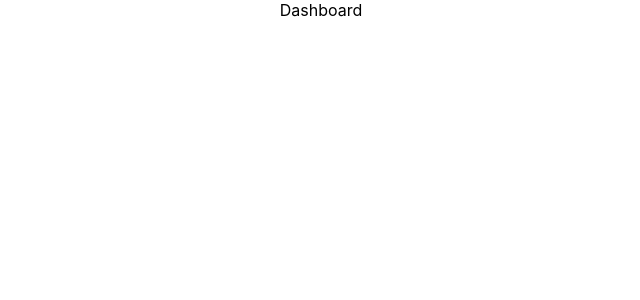
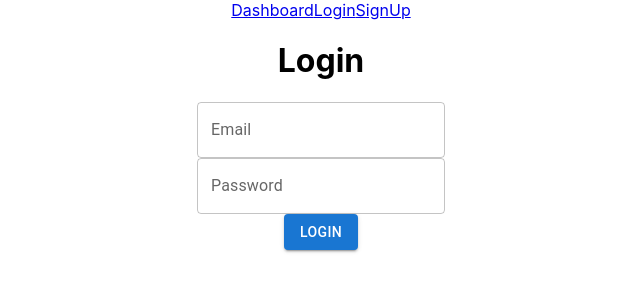
Before and after one commit to sreerag-rajan/teacher-knows-client, a React (Create React App) app: page /login in a window 1280 px wide. Shown: the top 300 px of the page, without its empty margins (319-959 px from the left). Built offline with nearby package versions, Linux system fonts and the light colour scheme.

Commit message:
basic Signup and login functionality complete

```diff
--- a/src/AllRoutes/AllRoutes.jsx
+++ b/src/AllRoutes/AllRoutes.jsx
@@ -1,5 +1,7 @@
 import { Route,Routes } from "react-router-dom"
-import { SignUp } from "../Pages/SignUp/SignUp"
+import { Login } from "../Pages/Auth/Login/Login"
+import { SignUp } from "../Pages/Auth/SignUp/SignUp"
+import { Dashboard } from "../Pages/Dashboard/Dashboard"
 
 
 export const AllRoutes = ()=>{
@@ -8,7 +10,8 @@ export const AllRoutes = ()=>{
             <Route path="/" element={"Home"}/>
             {/* <Route path="/auth" element={<Auth/>}/> */}
             <Route path='/signup' element={<SignUp/>}/>
-            <Route path="/:userid" element = {"Dashboard"}/>
+            <Route path='/login' element={<Login/>}/>
+            <Route path="/dashboard" element = {<Dashboard/>}/>
         </Routes>
     )
 }
--- a/src/App.jsx
+++ b/src/App.jsx
@@ -4,8 +4,19 @@ import 'react-toastify/dist/ReactToastify.css';
 import { Navbar } from './Pages/Navbar/Navbar'
 import { AllRoutes } from './AllRoutes/AllRoutes'
 import { Footer } from './Pages/Footer/Footer'
+import { useEffect } from 'react';
+import { useDispatch } from 'react-redux';
+import { setUser } from './Redux/Auth/auth.action';
 
 function App() {
+  const dispatch = useDispatch()
+  useEffect(()=>{
+    let user = JSON.parse(localStorage.getItem('__tk_user'));
+    let token = JSON.parse(localStorage.getItem('__tk_userToken'))
+    if(user){
+      dispatch(setUser({...user, token}))
+    }
+  },[])
   return (
     <div className="App">
         <Navbar/>
--- /dev/null
+++ b/src/Pages/Auth/Login/Login.jsx
@@ -0,0 +1,64 @@
+import { Button, CircularProgress, TextField } from "@mui/material";
+import { useDispatch, useSelector } from "react-redux";
+import { useState, useRef } from "react";
+import { loginUser } from "../../../Redux/Auth/auth.action";
+
+export const Login = ()=>{
+  const dispatch = useDispatch()
+  const [formData, setFormData] = useState({
+    email:"",
+    password: ""
+  })
+  const [error, setError] = useState({})
+  const errorMessage = useRef('This field cannot be blank')
+  const {loadingState} = useSelector(store => store.auth)
+
+  const handleChange = (e)=>{
+    const {name, value} = e.target;
+    setFormData({...formData, [name]: value});
+  }
+
+  const handleLogin = ()=>{
+    let e = {}
+    for(let key in formData){
+      if(formData[key]===""){
+        e[key] = true
+      }
+    }
+    setError(e)
+    console.log(e)
+    if(e.length>0) return;
+    dispatch(loginUser(formData));
+  }
+  return(
+    <div>
+      <h1>Login</h1>
+      {loadingState?<CircularProgress/>:
+      <div className="formDiv">
+        <TextField
+          value={formData.email}
+          onChange={handleChange}
+          helperText={error.email && errorMessage.current}
+          error={error.email}
+          name='email'
+          label="Email"
+          variant='outlined'
+        />
+        <br />
+        <TextField
+          value={formData.password}
+          onChange={handleChange}
+          error={error.password}
+          helperText={error.password && errorMessage.current}
+          name='password'
+          label="Password"
+          variant='outlined'
+          type={'password'}
+        />
+        <br />
+        <Button onClick={handleLogin} variant='contained'>Login</Button>
+      </div>}
+
+    </div>
+  )
+}
--- a/src/Pages/SignUp/SignUp.jsx
+++ b/src/Pages/Auth/SignUp/SignUp.jsx
@@ -3,7 +3,7 @@ import { useRef } from "react";
 import { useState } from "react"
 import { useSelector, useDispatch } from "react-redux";
 import { ToastContainer, toast } from 'react-toastify';
-import { registerUser } from "../../Redux/Auth/auth.action";
+import { registerUser } from "../../../Redux/Auth/auth.action";
 
 
 export const SignUp = ()=>{
@@ -76,7 +76,8 @@ export const SignUp = ()=>{
 				<TextField
 					error={error.firstName}
 					helperText={error.firstName && errorMessage.current}
-					onChange={handleChange} value={formData.firstName}
+					onChange={handleChange}
+					value={formData.firstName}
 					name="firstName"
 					label='First Name'
 					variant="outlined"
--- a/src/Pages/Dashboard/Dashboard.jsx
+++ b/src/Pages/Dashboard/Dashboard.jsx
@@ -2,9 +2,12 @@ import { useSelector } from "react-redux"
 
 
 export const Dashboard = ()=>{
-    // const user = useSelector((store)=>store.auth.user);
+    const user = useSelector((store)=>store.auth.user);
+    console.log(user);
 
     return(
-        <div></div>
+        <div>
+            <h1>Welcome {user?.firstName}!</h1>
+        </div>
     )
 }
--- a/src/Pages/Navbar/Navbar.jsx
+++ b/src/Pages/Navbar/Navbar.jsx
@@ -1,7 +1,13 @@
+import { Link } from "react-router-dom"
 
 
 export const Navbar = ()=>{
     return(
-        <nav></nav>
+        <nav>
+            <Link to="/dashboard">Dashboard</Link>
+            <Link to="/login">Login</Link>
+            <Link to="/signUp">SignUp</Link>
+
+        </nav>
     )
 }
--- a/src/Redux/Auth/auth.action.js
+++ b/src/Redux/Auth/auth.action.js
@@ -1,5 +1,5 @@
 import axios from "axios";
-import { serverapi } from "../../config/api";
+import { clientApi, serverapi } from "../../config/api";
 
 export const SET_USER = "SET_USER";
 export const SET_LOADING_STATE = 'SET_LOADING_STATE'
@@ -15,6 +15,8 @@ export const registerUser = (payload) => dispatch => {
 			console.log('User sucessfully registered')
 			dispatch(setUser(data))
 			localStorage.setItem('__tk_userToken', JSON.stringify(data.token));
+			localStorage.setItem('__tk_user' , JSON.stringify(data.user));
+			window.location.href = clientApi+'/'
 		})
 		.catch((er)=>{
 			console.error('ERROR ::: registerUser:::', er.message, "; ", er.response.data.error)
@@ -30,6 +32,8 @@ export const loginUser = payload => dispatch => {
 		.then(({data})=>{
 			dispatch(setUser(data));
 			localStorage.setItem('__tk_userToken', JSON.stringify(data.token))
+			localStorage.setItem('__tk_user' , JSON.stringify(data.user));
+			window.location.href = clientApi+'/'
 		})
 		.catch((er)=>{
 			console.error('ERROR ::: loginUser:::', er.message, "; ", er.response.data.error)
--- a/src/config/api.js
+++ b/src/config/api.js
@@ -1 +1,2 @@
 export const serverapi = 'http://localhost:2345'
+export const clientApi = 'http://localhost:3000'
```
Also changed, not shown: src/Pages/Auth/Auth.jsx (added, +16 -0 lines), src/Pages/Auth/SignUp/signup.css (added).
